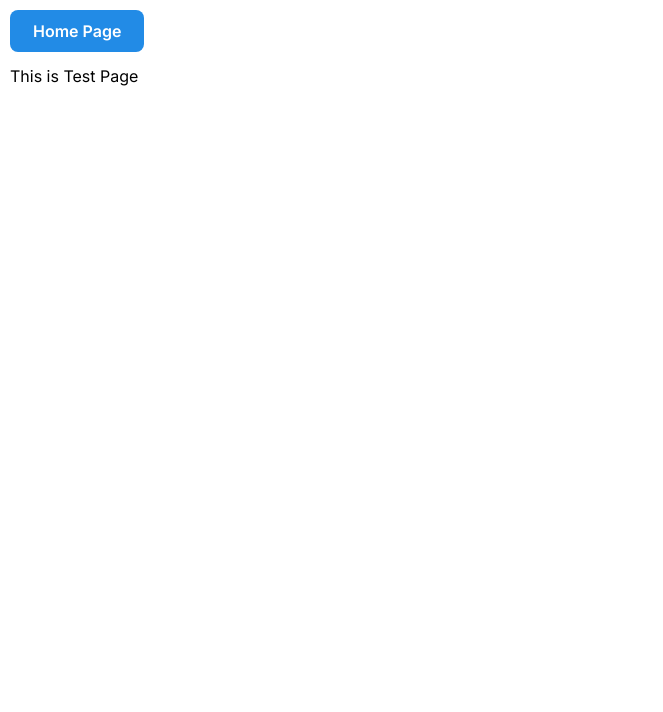
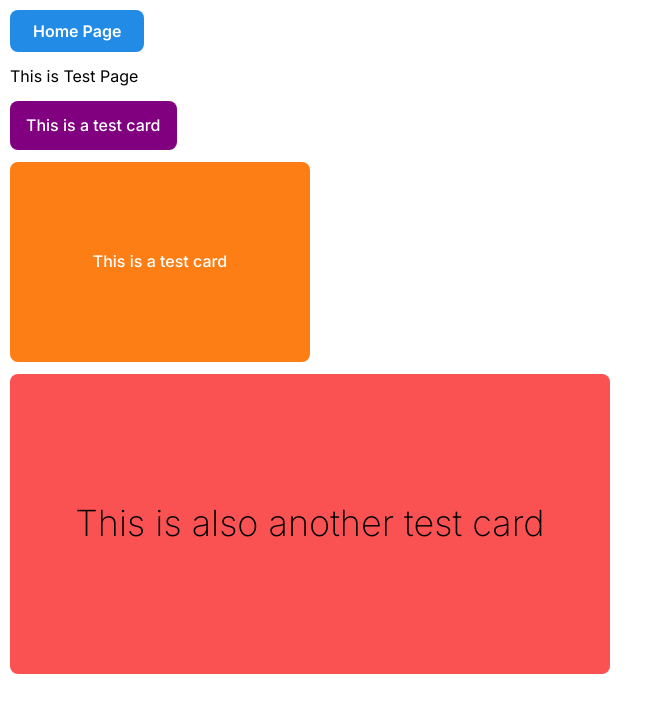
Before and after one commit to Ya-dola/spark-web, a Next.js app: page /test in a window 1280 px wide. Shown: the top 712 px of the page, without its empty margins (0-663 px from the left). Built offline with nearby package versions, Linux system fonts and the light colour scheme.

Commit message:
feat(skeleton-card): add skeleton card
Added skeleton card

```diff
--- a/app/test/page.tsx
+++ b/app/test/page.tsx
@@ -1,5 +1,6 @@
 'use client';
 
+import SkeletonCard from '@/components/skeleton_card/skeleton_card';
 import { Button, Flex, Text } from '@mantine/core';
 import Link from 'next/link';
 
@@ -20,6 +21,23 @@ function TestPage() {
         Home Page
       </Button>
       <Text>This is Test Page</Text>
+      <SkeletonCard text={'This is a test card'} />
+      <SkeletonCard
+        height={200}
+        width={300}
+        bgColor={'orange'}
+        textColor={'white'}
+        text={'This is a test card'}
+      />
+      <SkeletonCard
+        height={300}
+        width={600}
+        textSize={'36'}
+        textWeight={200}
+        bgColor={'red'}
+        textColor={'black'}
+        text={'This is also another test card'}
+      />
     </Flex>
   );
 }
--- /dev/null
+++ b/components/skeleton_card/skeleton_card.module.css
@@ -0,0 +1,4 @@
+.skeleton-card {
+  width: -moz-fit-content;
+  width: fit-content;
+}
--- /dev/null
+++ b/components/skeleton_card/skeleton_card.tsx
@@ -0,0 +1,47 @@
+import { Center, Paper } from '@mantine/core';
+import theme from './skeleton_card.module.css';
+
+interface SkeletonCardProps {
+  text: string;
+  bgColor?: string;
+  textColor?: string;
+  radius?: string;
+  width?: number;
+  height?: number;
+  textSize?: string;
+  textWeight?: number;
+}
+
+function SkeletonCard({
+  text,
+  width,
+  height,
+  bgColor = 'purple',
+  textColor = 'white',
+  radius = 'md',
+  textSize = 'md',
+  textWeight = 500,
+}: SkeletonCardProps) {
+  return (
+    <Paper
+      className={`${theme.SkeletonCard}`}
+      px={'md'}
+      py={'sm'}
+      h={height}
+      w={width}
+      radius={radius}
+      bg={bgColor}
+      c={textColor}
+    >
+      <Center
+        fz={textSize}
+        fw={textWeight}
+        h={'100%'}
+      >
+        {text}
+      </Center>
+    </Paper>
+  );
+}
+
+export default SkeletonCard;
```
